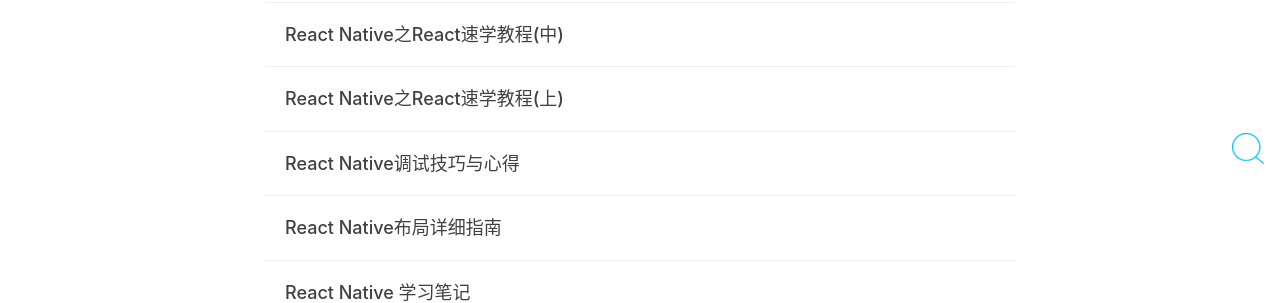
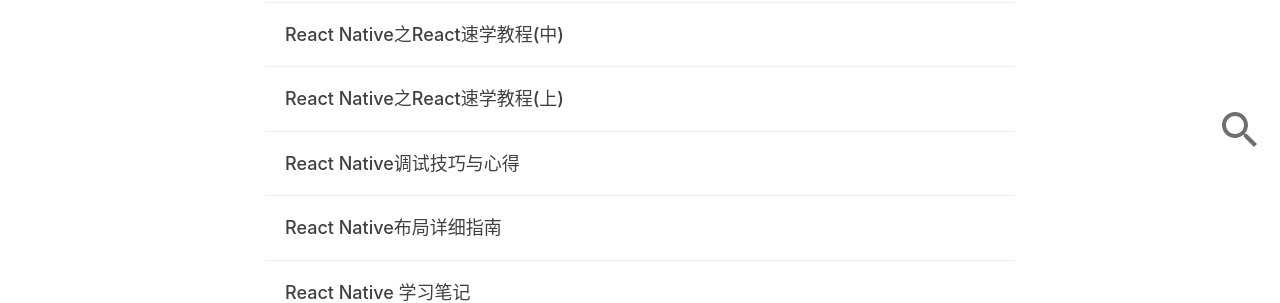
Before and after one commit to crazycodeboy/crazycodeboy.github.io, a Jekyll site: the page built from tags.html, in a window 1280 px wide. Shown: the part 716-1019 px from the top of the page. Built offline with Jekyll 4.4.1, drawn with Linux system fonts in a browser that asks for light colours; nearby versions of some CDN libraries; comment, search, counter and statistics services are not loaded.

Commit message:
update search plugin icon

```diff
--- a/_includes/footer.html
+++ b/_includes/footer.html
@@ -101,12 +101,22 @@
         <input type="text" class="form-control cb-search-content" id="cb-search-content" style="position: fixed; top: 60px" placeholder="文章标题 日期 标签" >
 
         <div style="position: fixed; top: 16px; right: 16px;">
-            <img src="/search/img/cb-close.png"  id="cb-close-btn"/>
+            <!--<img src="/search/img/cb-close.png"  id="cb-close-btn"/>-->
+            <svg id="cb-close-btn" fill="#ffffff" height="48" viewBox="0 0 24 24" width="48" xmlns="http://www.w3.org/2000/svg">
+                <path d="M19 6.41L17.59 5 12 10.59 6.41 5 5 6.41 10.59 12 5 17.59 6.41 19 12 13.41 17.59 19 19 17.59 13.41 12z"/>
+                <path d="M0 0h24v24H0z" fill="none"/>
+            </svg>
         </div>
     </div>
 
     <div style="position: fixed; right: 16px; bottom: 20px;">
-        <img src="/search/img/cb-search.png"  id="cb-search-btn"  title="双击ctrl试一下"/>
+        <!--<img src="/search/img/cb-search.png"  id="cb-search-btn"  title="双击ctrl试一下"/>-->
+        <svg id="cb-search-btn" fill="#6f6f6f"  title="双击ctrl试一下" height="48" viewBox="0 0 24 24" width="48" xmlns="http://www.w3.org/2000/svg">
+            <path d="M15.5 14h-.79l-.28-.27C15.41 12.59 16 11.11 16 9.5 16 5.91 13.09 3 9.5 3S3 5.91 3 9.5 5.91 16 9.5 16c1.61 0 3.09-.59 4.23-1.57l.27.28v.79l5 4.99L20.49 19l-4.99-5zm-6 0C7.01 14 5 11.99 5 9.5S7.01 5 9.5 5 14 7.01 14 9.5 11.99 14 9.5 14z"/>
+            <path d="M0 0h24v24H0z" fill="none"/>
+        </svg>
+
+
     </div>
 
     <link rel="stylesheet" href="{{ "/search/css/cb-search.css" | prepend: site.baseurl }}">
```
Also changed, not shown: search/img/cb-search.png.
